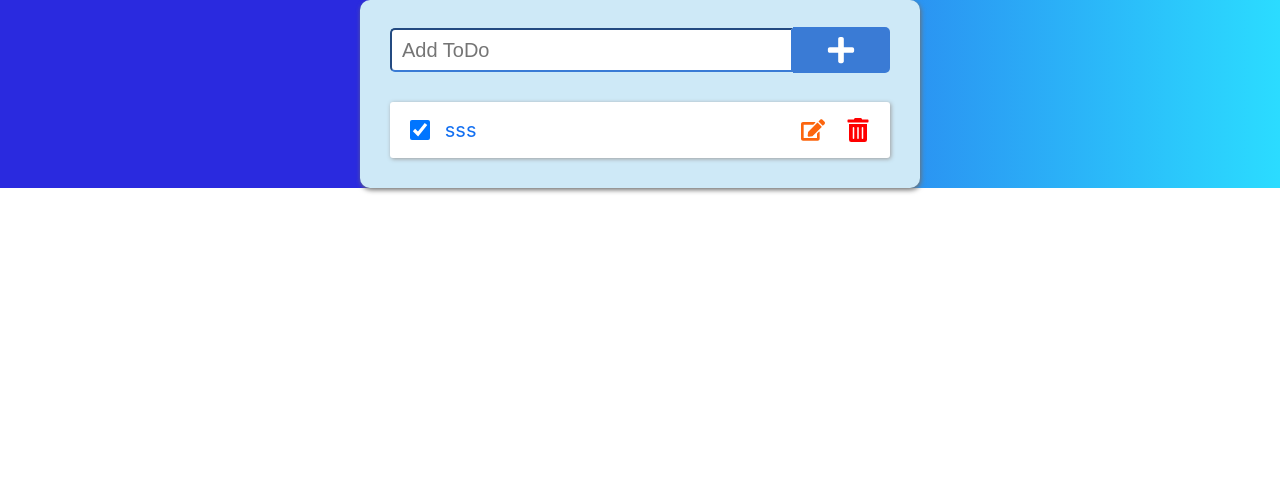
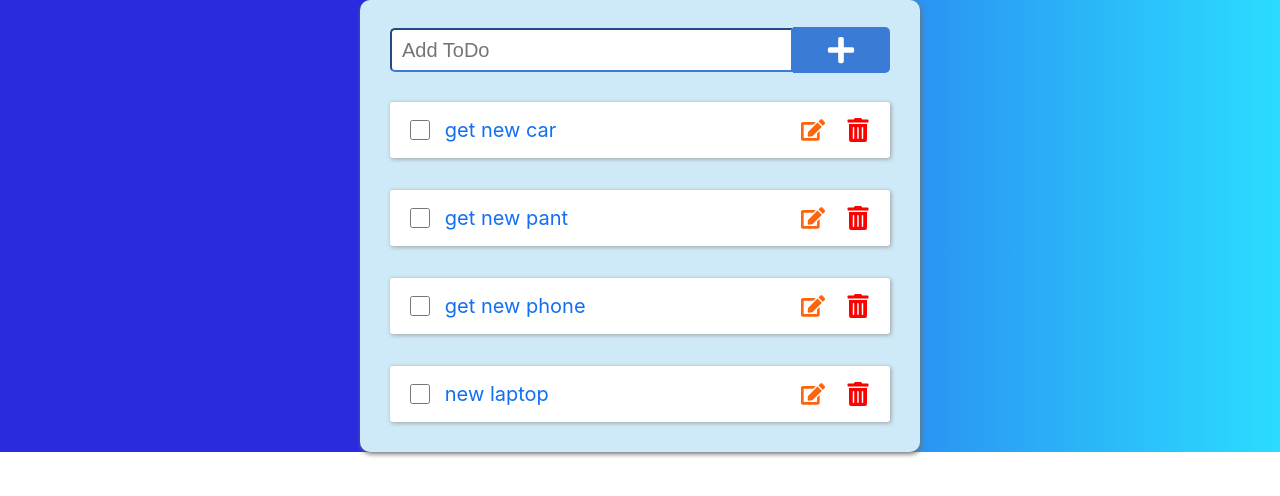
Before and after one commit to mahmoud-sayed/todo, a React (Create React App) app: page / in a window 1280 px wide. Shown: the top 496 px of the page. Built offline with nearby package versions, Linux system fonts and the light colour scheme; data requests are answered from the project's data file.

Commit message:
done making edit operation and now all CRUD system is working

```diff
--- a/data/db.json
+++ b/data/db.json
@@ -2,8 +2,23 @@
   "data": [
     {
       "id": 1,
-      "title": "sss",
-      "completed": true
+      "title": "get new car",
+      "completed": false
+    },
+    {
+      "id": 2,
+      "title": "get new pant",
+      "completed": false
+    },
+    {
+      "id": 3,
+      "title": "get new phone",
+      "completed": false
+    },
+    {
+      "id": 4,
+      "title": "new laptop",
+      "completed": false
     }
   ]
 }
--- a/src/App.js
+++ b/src/App.js
@@ -10,6 +10,8 @@ const App = () => {
 
   const [todos, setTodos] = useState([]);
   const [title, setNewTitle] = useState('');
+  const [editSign, setEditSign] = useState(false);
+  const [isEditItem, setIsEditItem] = useState(null);
 
   //url for fitch data
   const DATA_URL = 'http://localhost:100/data';
@@ -35,14 +37,31 @@ const App = () => {
       // create new todo if there is no todos
       const id = 1;
       const newTodoData = { id, title, completed: false };
-      setTodos([newTodoData]); // to add the data so it can show of without refetching
-      await axios.post(DATA_URL, newTodoData);
+      if (newTodoData.title.length <= 2) {
+        alert('pleas add title more contain than 2 characters');
+      } else {
+        setTodos([newTodoData]); // to add the data so it can show of without refetching
+        await axios.post(DATA_URL, newTodoData);
+      }
     } else {
       // create new todo if there is already todos
       const id = todos[todos.length - 1].id + 1;
       const newTodoData = { id, title, completed: false };
-      setTodos([...todos, newTodoData]); // to add the data so it can show of without refetching
-      await axios.post(DATA_URL, newTodoData);
+      if (newTodoData.title.length <= 2) {
+        alert('pleas add title more contain than 2 characters');
+      } else if (todos && editSign === true) {
+        setTodos(todos.map(item => {
+          if (item.id === isEditItem) {
+            return { ...item, title: title };
+          }
+          return item;
+        }));
+        setEditSign(false);
+
+      } else {
+        setTodos([...todos, newTodoData]); // to add the data so it can show of without refetching
+        await axios.post(DATA_URL, newTodoData);
+      }
     }
     setNewTitle('');
 
@@ -63,12 +82,22 @@ const App = () => {
     await axios.patch(`${DATA_URL}/${id}`, myTodoItem[0]);
   };
 
+  //handel edit the todo text
+  const handelEdit = async (id) => {
+    const todoItems = todos.find(todo => todo.id === id);
+    console.log(todoItems);
+    setEditSign(true);
+    setNewTitle(todoItems.title);
+    setIsEditItem(id);
+    //await axios.patch(`${DATA_URL}/${id}`, myTodoItem[0]);
+  };
+
 
   return (
     <div className='todo-page'>
       <div className='todo-wrapper'>
-        <Form handelSubmit={handelSubmit} setNewTitle={setNewTitle} title={title} />
-        <TodosData todos={todos} handelDelete={handelDelete} handelCheck={handelCheck} />
+        <Form handelSubmit={handelSubmit} setNewTitle={setNewTitle} title={title} editSign={editSign} />
+        <TodosData todos={todos} handelDelete={handelDelete} handelCheck={handelCheck} handelEdit={handelEdit} />
       </div>
     </div>
   );
--- a/src/Components/Form.js
+++ b/src/Components/Form.js
@@ -1,6 +1,6 @@
 import React from 'react';
-import { FaPlus } from 'react-icons/fa';
-const Form = ({ handelSubmit, setNewTitle, title }) => {
+import { FaPlus, FaEdit } from 'react-icons/fa';
+const Form = ({ handelSubmit, setNewTitle, title, editSign }) => {
 
 
 
@@ -8,7 +8,7 @@ const Form = ({ handelSubmit, setNewTitle, title }) => {
   return (
     <form onSubmit={handelSubmit}>
       <input type="text" placeholder='Add ToDo' onChange={(e) => setNewTitle(e.target.value)} value={title} />
-      <button><FaPlus /></button>
+      <button>{editSign ? <FaEdit /> : <FaPlus />}</button>
     </form>
   );
 };
--- a/src/Components/Todo.js
+++ b/src/Components/Todo.js
@@ -1,7 +1,7 @@
 import React from 'react';
 import { FaTrashAlt, FaEdit } from 'react-icons/fa';
 
-const Todo = ({ title, completed, handelDelete, id, handelCheck }) => {
+const Todo = ({ title, completed, handelDelete, id, handelCheck, handelEdit }) => {
 
   return (
     <div className='todos'>
@@ -12,7 +12,7 @@ const Todo = ({ title, completed, handelDelete, id, handelCheck }) => {
             <p  >{title}</p>
           </div>
           <div className='todo-actions'>
-            <FaEdit className='todo-edit' />
+            <FaEdit className='todo-edit' onClick={() => handelEdit(id)} />
             <FaTrashAlt className='todo-delete' onClick={() => handelDelete(id)} />
           </div>
         </li>
--- a/src/Components/TodosData.js
+++ b/src/Components/TodosData.js
@@ -1,7 +1,7 @@
 import React from 'react';
 import Todo from './Todo';
 
-const TodosData = ({ todos, handelDelete, handelCheck }) => {
+const TodosData = ({ todos, handelDelete, handelCheck, handelEdit }) => {
 
 
   return (
@@ -9,7 +9,7 @@ const TodosData = ({ todos, handelDelete, handelCheck }) => {
       {
         todos.length === 0 ? <h2 style={{ color: '#3A7BD5' }}>There is No todo </h2> :
           todos.map(todo =>
-            <Todo key={todo.id} id={todo.id} title={todo.title} completed={todo.completed} handelDelete={handelDelete} handelCheck={handelCheck} />
+            <Todo key={todo.id} id={todo.id} title={todo.title} completed={todo.completed} handelDelete={handelDelete} handelCheck={handelCheck} handelEdit={handelEdit} />
           )
       }
     </React.Fragment >
```
